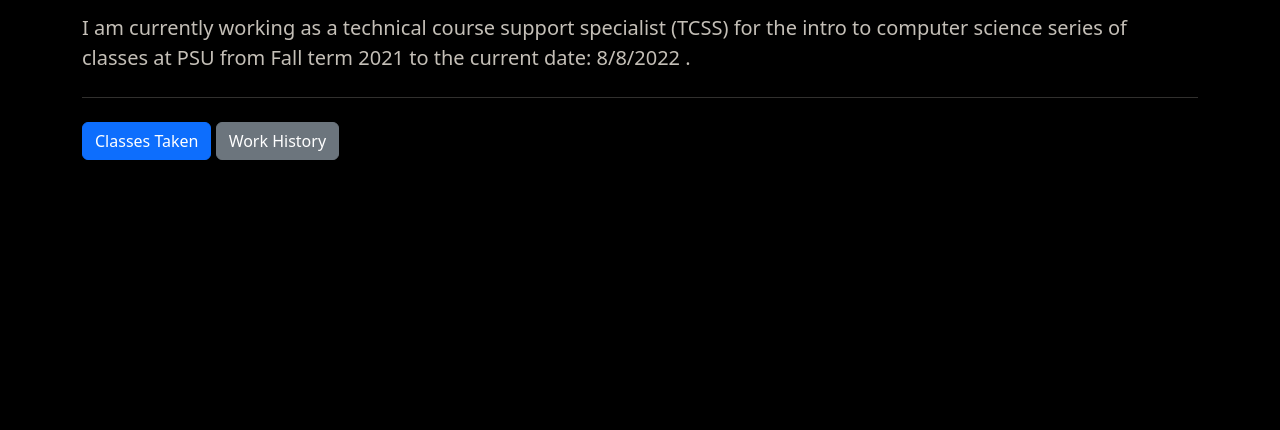
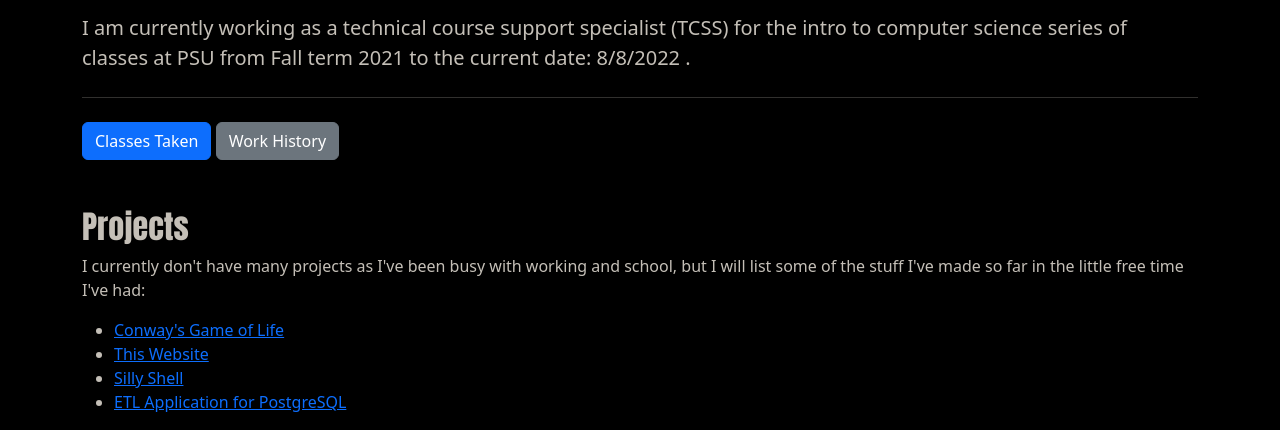
Before and after one commit to srimel/jubilant-octo-journey, a plain HTML site: page index.html in a window 1280 px wide. Shown: the part 716-1146 px from the top of the page. Before the commit the page ends 924 px from the top, so only its background shows below. Drawn offline with nearby package versions, Linux system fonts and the light colour scheme.

Commit message:
added projects section

```diff
--- a/index.html
+++ b/index.html
@@ -54,7 +54,7 @@
                 <a class="nav-link" href="#prev-work">Previous Work</a>
               </li>
               <li class="nav-item">
-                <a class="nav-link" href="#">Projects</a>
+                <a class="nav-link" href="#projects">Projects</a>
               </li>
               <li class="nav-item">
                 <a class="nav-link" href="#">Contacts</a>
@@ -342,6 +342,36 @@
           </div>
         </div>
       </section>
+      <section id="projects">
+        <div class="container">
+          <h2 class="title">Projects</h2>
+          <p>
+            I currently don't have many projects as I've been busy with working
+            and school, but I will list some of the stuff I've made so far in
+            the little free time I've had:
+          </p>
+          <ul>
+            <li>
+              <a href="https://github.com/srimel/game_of_life"
+                >Conway's Game of Life</a
+              >
+            </li>
+            <li>
+              <a href="https://github.com/srimel/jubilant-octo-journey"
+                >This Website</a
+              >
+            </li>
+            <li>
+              <a href="https://github.com/srimel/silly_shell">Silly Shell</a>
+            </li>
+            <li>
+              <a href="https://github.com/srimel/land_of_toilets"
+                >ETL Application for PostgreSQL</a
+              >
+            </li>
+          </ul>
+        </div>
+      </section>
     </main>
     <script
       src="https://cdn.jsdelivr.net/npm/bootstrap@5.2.0/dist/js/bootstrap.bundle.min.js"
```
